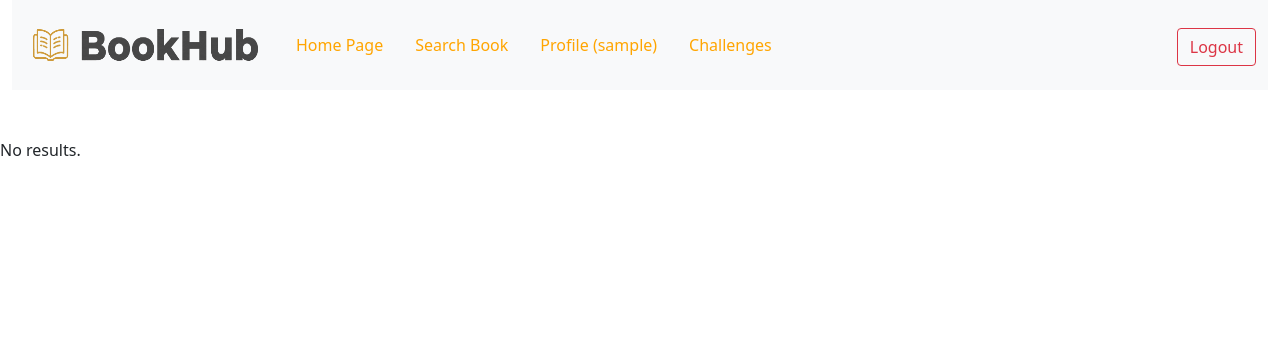
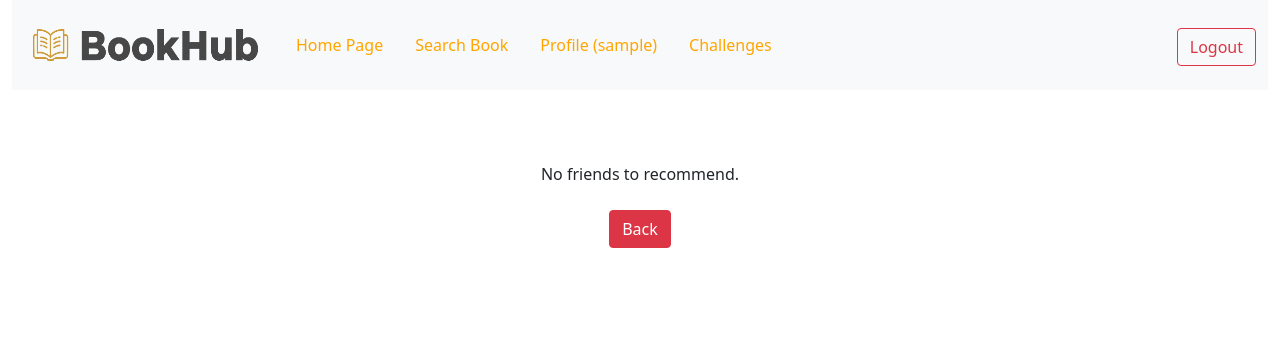
Before and after one commit to ardaakcabuyuk/BookHub, a PHP site: page /recommend.php in a window 1280 px wide. Shown: the top 350 px of the page. Run offline with PHP 8.4, Linux system fonts and the light colour scheme; the visitor is signed in with stand-in values (Sample User, id 1); data that the repository does not hold is empty.

Commit message:
recommend back button

```diff
--- a/src/recommend.php
+++ b/src/recommend.php
@@ -64,7 +64,8 @@ if(isset($_POST['recommend_button'])) {
         }
       }
       else {
-        echo "<p>No results.</p>";
+        echo "<br><p style=\"text-align: center;\">No friends to recommend.";
+        echo "<br><br><button style=\"margin:auto;\" onclick=\"history.go(-1);\" class=\"btn btn-danger\">Back</button></p>";
       } ?>
     </body>
     </html>
```
